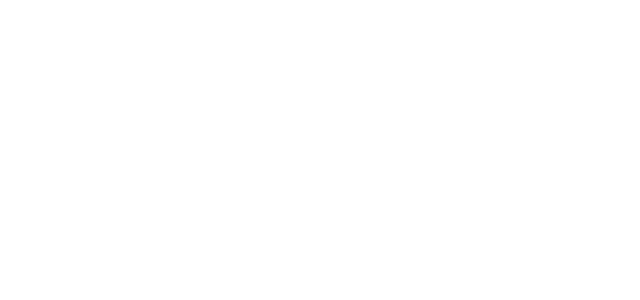
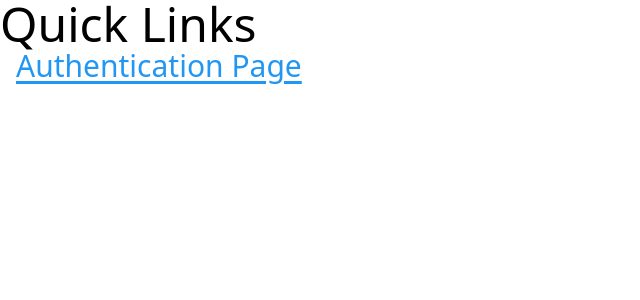
Before and after one commit to kemdav/Tambayan, a Next.js app: page / in a window 1280 px wide. Shown: the top 300 px of the page, without its empty margins (0-640 px from the left). Built offline with nearby package versions, Linux system fonts and the light colour scheme.

Commit message:
feat: link button always underlined now

```diff
--- a/src/app/components/ui/button.tsx
+++ b/src/app/components/ui/button.tsx
@@ -15,7 +15,7 @@ const buttonVariants = cva(
           "bg-action-soft-rose text-white shadow-xs hover:bg-action-soft-rose/90 focus-visible:ring-action-error/20 dark:focus-visible:ring-action-error/40 dark:bg-action-soft-rose/60 rounded-md",
         navigation:
           "bg-action-forest-green text-neutral-linen-white shadow-xs hover:bg-action-forest-green/60",
-        link: "text-info underline-offset-4 hover:underline rounded-md",
+        link: "text-info underline-offset-4 underline rounded-md",
         ghost: "bg-transparent hover:bg-muted/40 text-inherit shadow-none",
       },
       size: {
--- a/src/app/page.tsx
+++ b/src/app/page.tsx
@@ -1,6 +1,15 @@
+"use client"
 import { Button } from "./components/ui/button";
+import {useRouter} from "next/navigation";
 
 export default function Home() {
-  return;
-
+  const router = useRouter();
+  return (
+    <main>
+        <h1 className="text-5xl">Quick Links</h1>
+        <ul>
+          <Button variant="link" className="text-action-light-blue text-3xl" onClick={()=>router.push("\login")}>Authentication Page</Button>
+        </ul>
+    </main>
+  )
 }
```
